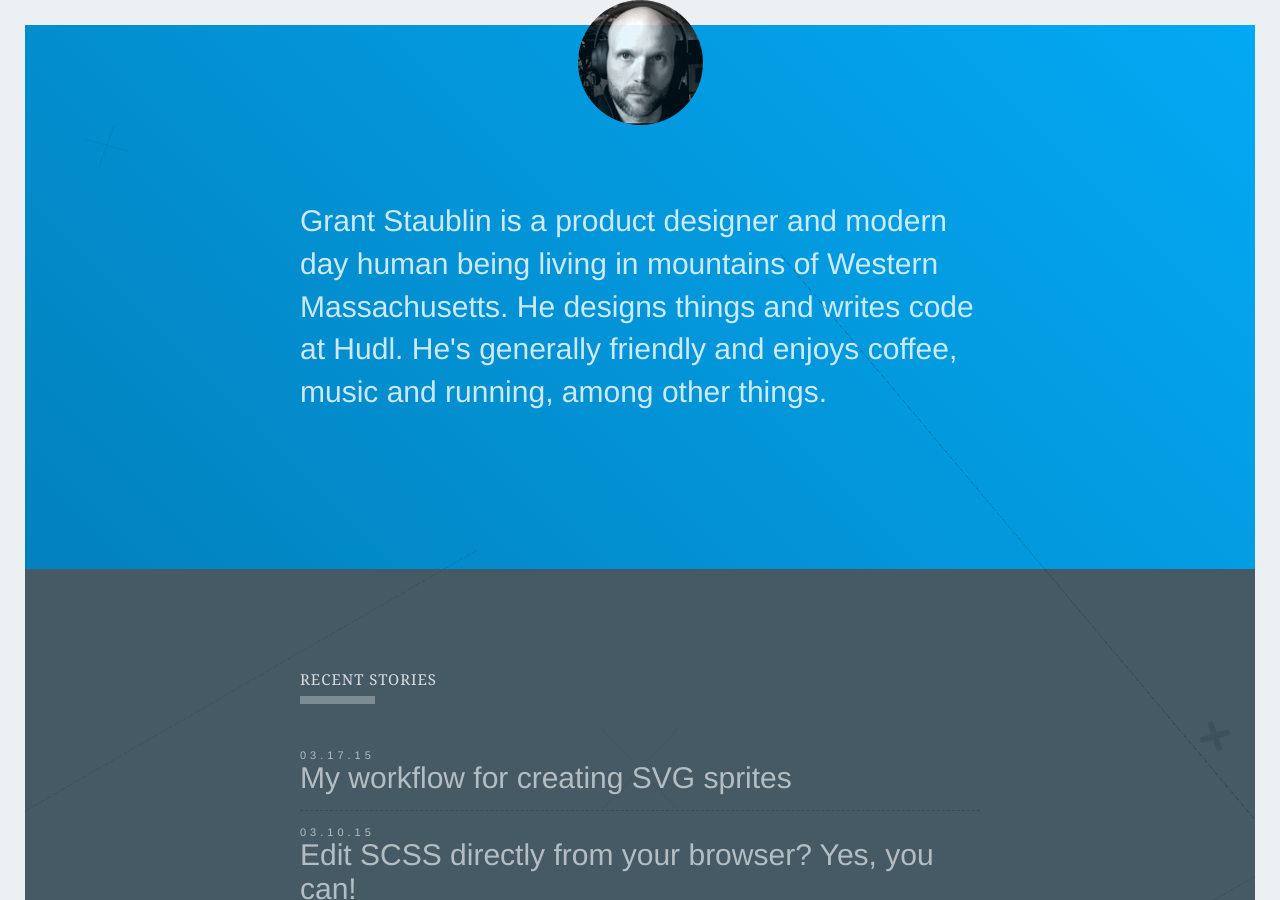
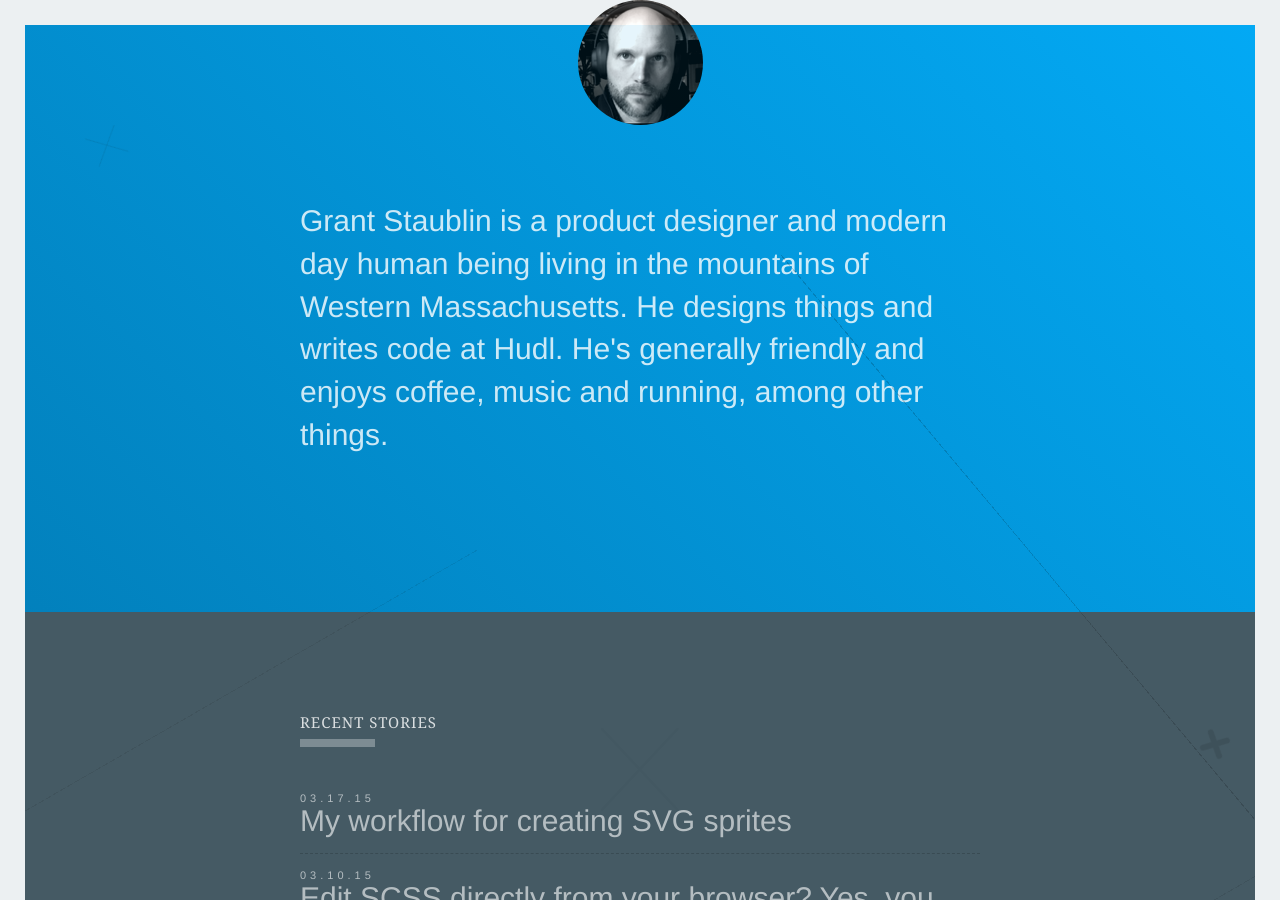
Before and after one commit to gcstaublin/gcstaublin.github.io, a Jekyll site: the page built from index.html, in a window 1280 px wide and 900 px high. Built offline with Jekyll 4.4.1, drawn with Linux system fonts in a browser that asks for light colours; nearby versions of some CDN libraries; the list of posts is cut into pages by our own code.

Commit message:
Grammatical fix in hp intro.

```diff
--- a/index.html
+++ b/index.html
@@ -12,7 +12,7 @@
 
   <div class="content-inner">
     <div class="page-mod">
-      <h4 class="page-intro">Grant Staublin is a product designer and modern day human being living in mountains of Western Massachusetts. He designs things and writes code at Hudl. He's generally friendly and enjoys coffee, music and running, among other things.</h4>
+      <h4 class="page-intro">Grant Staublin is a product designer and modern day human being living in the mountains of Western Massachusetts. He designs things and writes code at Hudl. He's generally friendly and enjoys coffee, music and running, among other things.</h4>
     </div> <!-- /page-mod -->
 
   <div class="teases-mod">
```
